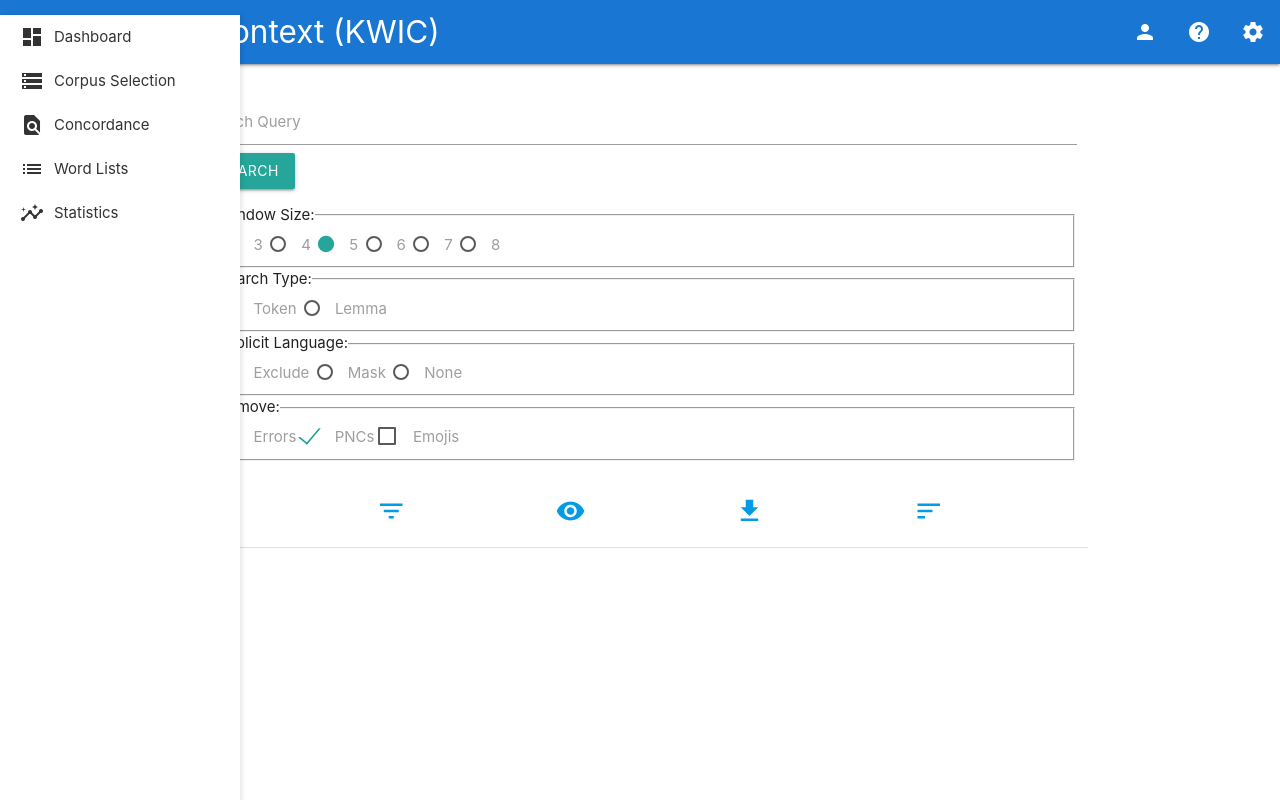
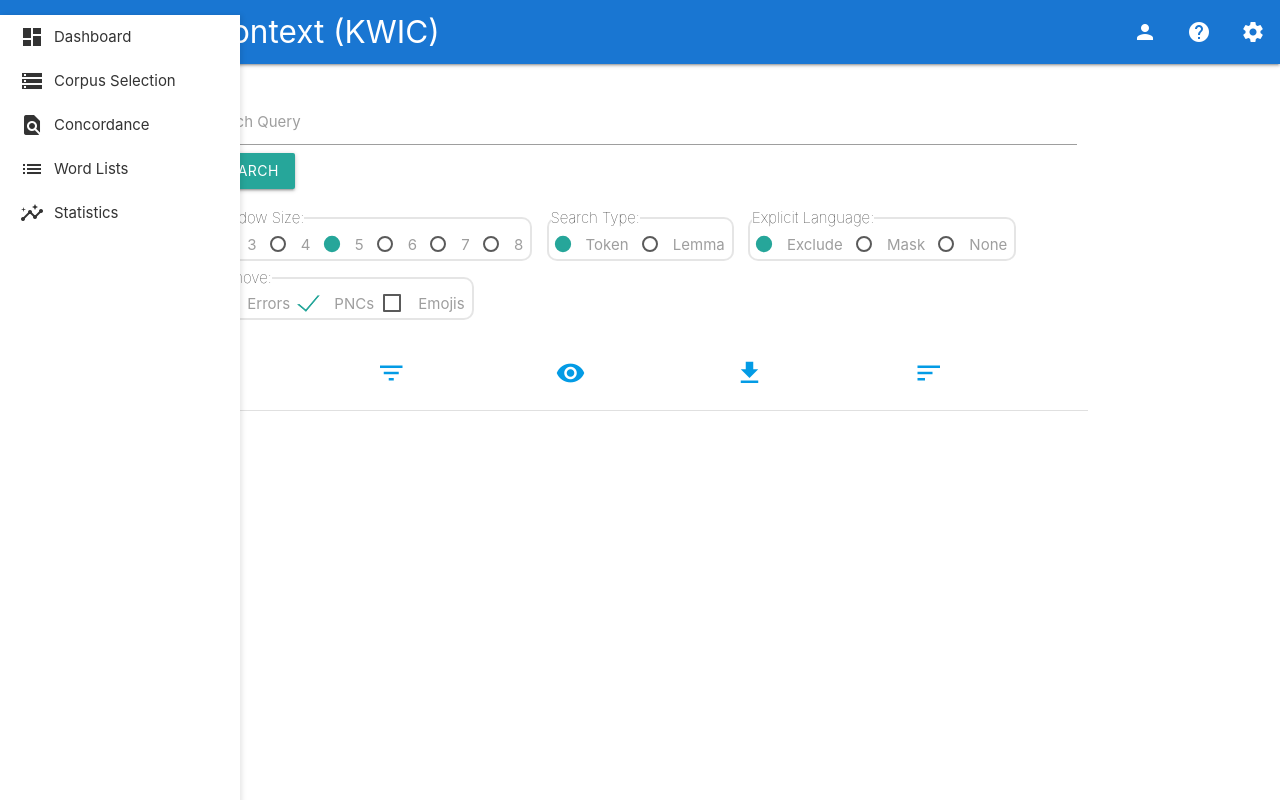
Before and after one commit to asdoost/project_root, a Flask app: page / in a window 1280 px wide. Run offline with Flask 3, Linux system fonts and the light colour scheme; some libraries are stand-ins or nearby versions.

Commit message:
Update styles.css

```diff
--- a/static/styles.css
+++ b/static/styles.css
@@ -4,11 +4,12 @@
 
 .concordance-table {
     margin-top: 20px;
-    height: calc(100vh - 200px); /* Adjust height to fit within the viewport */
+    /* height: calc(100vh - 200px); /*Adjust height to fit within the viewport */
     overflow-y: auto; /* Add vertical scroll within the table if needed */
 }
 
 .context-column {
+    width: auto; /* Adjust the width of context columns */
     max-width: 400px;
     white-space: nowrap; /* Prevent words from wrapping */
 }
@@ -60,16 +61,21 @@
 }
 
 .kwic {
+    width: auto; /* Adjust the width of context columns */
     font-weight: bold;
     color: #2196F3;
 }
 
 .results-wrapper {
     direction: rtl;
+    overflow: visible; /* Change this to visible to remove scrolling */
+    max-height: none; /* Ensure there’s no max height */
 }
 
 #results-table {
     direction: rtl;
+    table-layout: fixed; /* Ensure the table layout is fixed */
+    width: 100%; /* Make sure the table width is 100% */
 }
 
 .selected {
@@ -77,16 +83,16 @@
 }
 
 /* Align radio buttons and labels to the left */
-.input-field div label {
+.checking-options div label {
     display: inline-block;
-    margin-right: 10px; /* Add some space between radio buttons */
+    /* margin-right: 10px; /* Add some space between radio buttons */
 }
 
-.input-field div label span {
+.checking-options div label span {
     margin-right: 5px;
 }
 
-.input-field div label input[type="radio"] {
+.checking-options div label input[type="radio"] {
     vertical-align: middle;
 }
 
@@ -99,3 +105,33 @@
 .pagination .disabled a {
     color: #bdbdbd;
 }
+
+.search-options {
+    display: inline-block;
+    padding: 3px;
+}
+
+.search-options-fieldset {
+    border: 2px solid rgba(1, 0, 0, 0.1);
+    border-radius: 10px; /* Rounds the corners */
+    padding: 2px;
+}
+
+.modals-options {
+    display: inline;
+}
+
+.form-legend{
+    font-weight:lighter;
+}
+
+hr{
+    color: lightgrey;
+}
+
+#sort-headers {
+    display: flex;
+    justify-content: space-around;
+    margin-bottom: 1em;
+    direction: rtl;
+}
```
